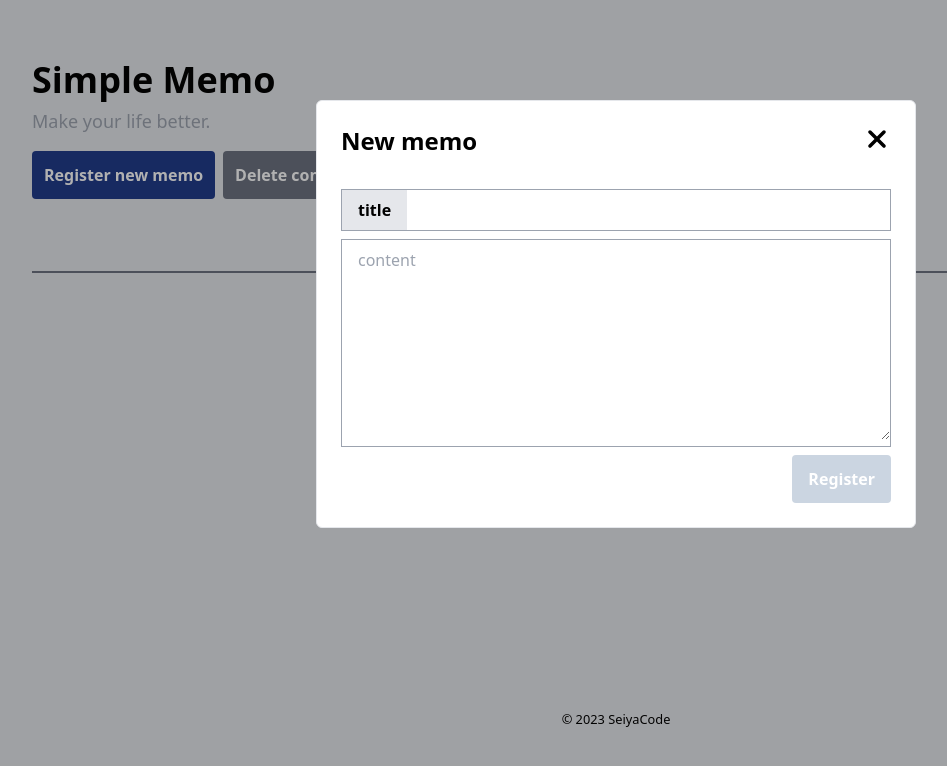
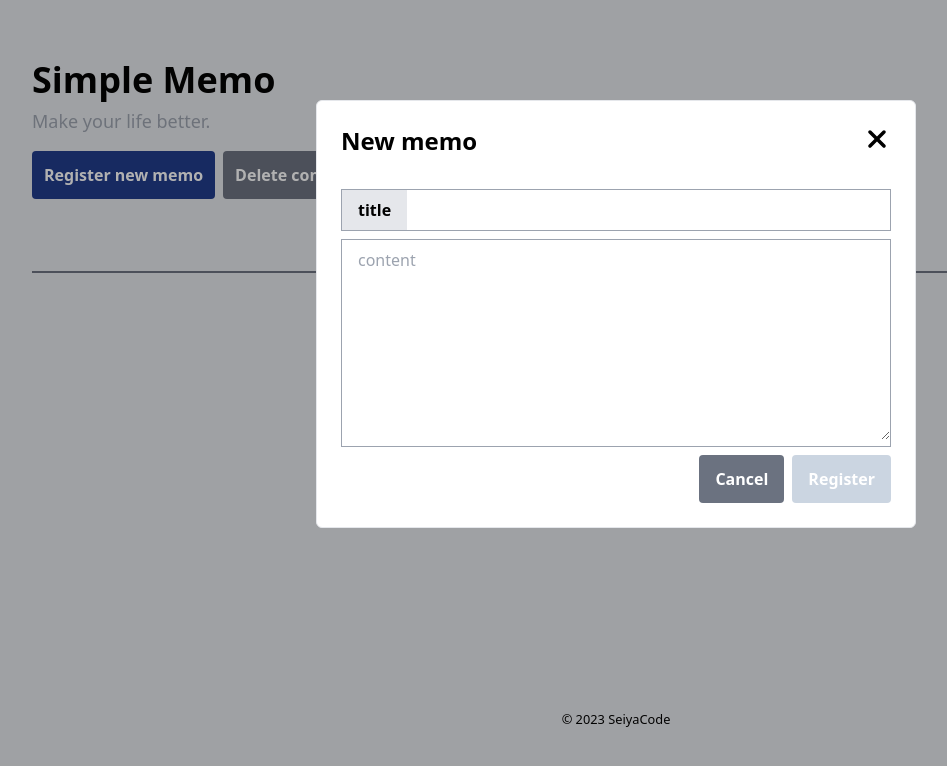
Before and after one commit to Seiya-Tagami/Quicky_frontend, a Vue app in the folder client/: page / in a window 1280 px wide. Both pictures are taken after a click on the button "Register new memo". Shown: the top 766 px of the page, without its empty margins (24-971 px from the left). Built offline with nearby package versions, Linux system fonts and the light colour scheme.

Commit message:
revise UI, add readme

```diff
--- a/client/src/App.vue
+++ b/client/src/App.vue
@@ -62,8 +62,6 @@ const updateMemo = ({ id, title, content }: UpdatingData) => {
 
 onMounted(() => {
   memos.value = JSON.parse(localStorage.getItem("memos")!) || [];
-
-  console.log(memos.value);
 });
 
 watch(
--- a/client/src/components/EditModal.vue
+++ b/client/src/components/EditModal.vue
@@ -16,9 +16,9 @@ const checkContent = () => {
   allowUpdate.value = false;
 };
 // emits
-const emit = defineEmits(["handleEditModal", "updateMemo"]);
+const emit = defineEmits(["handleModal", "updateMemo"]);
 const handleEditModal = () => {
-  emit("handleEditModal");
+  emit("handleModal");
 };
 
 const updateMemo = () => {
@@ -50,5 +50,5 @@ const updateMemo = () => {
       </div>
     </div>
   </div>
-  <div class="w-screen h-screen absolute inset-0 z-10 bg-[#07070750]" @click="handleEditModal" />
+  <div class="w-screen h-screen absolute inset-0 z-10 bg-[#07070750]" />
 </template>
--- a/client/src/components/MemoItem.vue
+++ b/client/src/components/MemoItem.vue
@@ -39,7 +39,7 @@ const updateMemo = (updatingData: UpdatingData) => {
   </div>
   <EditModal
     v-if="editModalIsShowed"
-    @handle-edit-modal="handleEditModal"
+    @handle-modal="handleEditModal"
     @update-memo="updateMemo"
     :id="props.memo!.id"
     :title="props.memo!.title"
--- a/client/src/components/RegisterModal.vue
+++ b/client/src/components/RegisterModal.vue
@@ -15,7 +15,7 @@ const checkContent = () => {
 
 // emits
 const emit = defineEmits(["handleModal", "addMemo"]);
-const handleModal = () => {
+const handleRegisterModal = () => {
   emit("handleModal");
 };
 
@@ -31,7 +31,7 @@ const addMemo = () => {
     <div>
       <div class="flex justify-between items-center">
         <h2 class="font-bold text-2xl">New memo</h2>
-        <button @click="handleModal">
+        <button @click="handleRegisterModal">
           <font-awesome-icon :icon="['fas', 'xmark']" class="w-7 h-7 cursor-pointer" />
         </button>
       </div>
@@ -42,10 +42,11 @@ const addMemo = () => {
       <div class="w-full border border-gray-400 mt-2">
         <textarea id="js-body" class="w-full md:h-[200px] h-[300px] px-4 py-2" v-model="content" placeholder="content" @change="checkContent"></textarea>
       </div>
-      <button class="block mt-2 ml-auto text-white bg-blue-900 disabled:bg-slate-300 px-4 py-3 text-[16px] font-semibold rounded w-fit" @click="addMemo" :disabled="allowAdd">
-        Register
-      </button>
+      <div class="mt-2 ml-auto flex gap-2 w-fit">
+        <button class="block text-white bg-gray-500 px-4 py-3 text-[16px] font-semibold rounded w-fit disabled:bg-slate-300" @click="handleRegisterModal">Cancel</button>
+        <button class="block text-white bg-blue-900 disabled:bg-slate-300 px-4 py-3 text-[16px] font-semibold rounded w-fit" @click="addMemo" :disabled="allowAdd">Register</button>
+      </div>
     </div>
   </div>
-  <div class="w-screen h-screen absolute inset-0 z-10 bg-[#07070750]" @click="handleModal" />
+  <div class="w-screen h-screen absolute inset-0 z-10 bg-[#07070750]" />
 </template>
```
Also changed, not shown: 1 other file (tests, documents, lock files or other folders).
